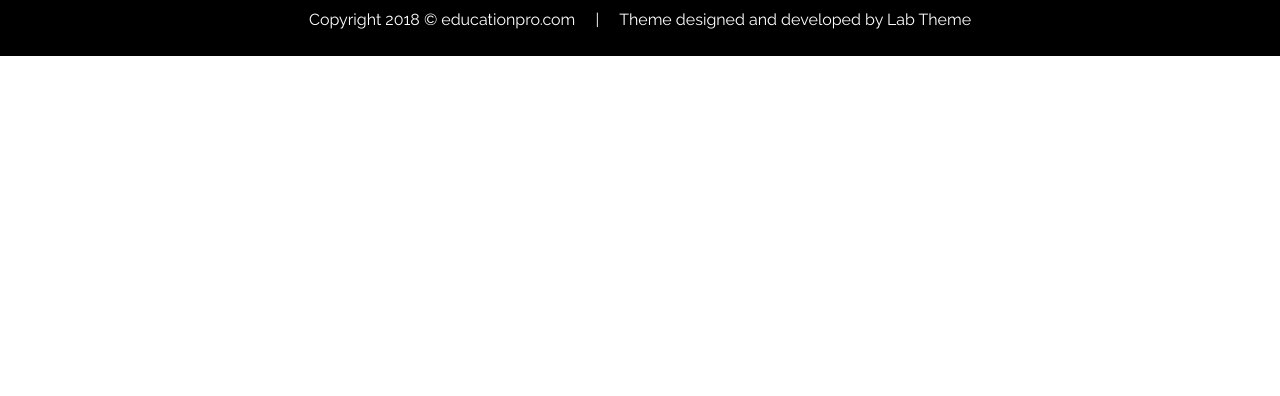
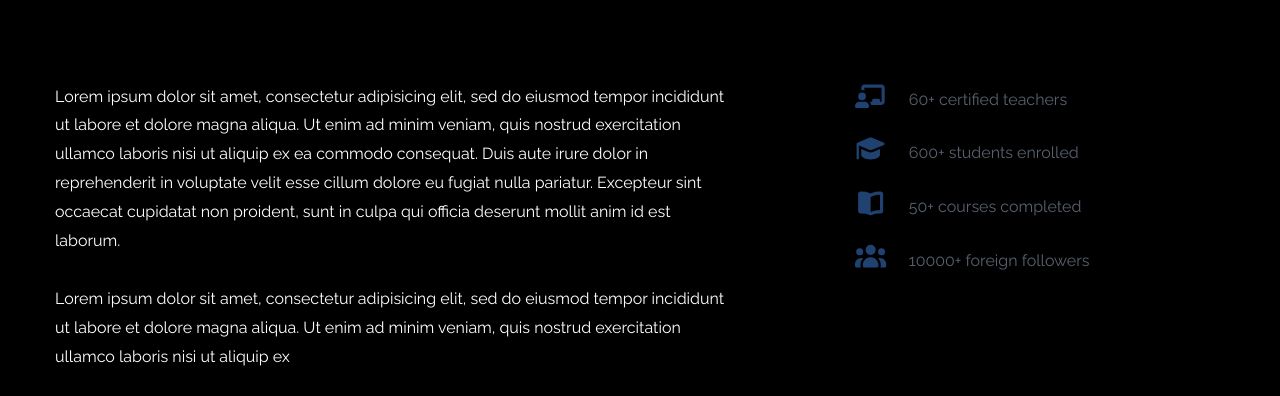
Before and after one commit to waqar-ansari/edulab, a plain HTML site: page index.html in a window 1280 px wide. Shown: the part 4685-5081 px from the top of the page. Before the commit the page ends 4741 px from the top, so only its background shows below. Drawn offline with Linux system fonts and the light colour scheme.

Commit message:
improved UI

```diff
--- a/index.html
+++ b/index.html
@@ -627,6 +627,38 @@
 
 				</div>
 			</div>
+			<section class="about-upper-section" itemprop="mainContentofPage">
+				<div class="container">
+					<article class="who-we-are">
+						<h2 class="top-heading">who we are</h2>
+						<p>Lorem ipsum dolor sit amet, consectetur adipisicing elit, sed do eiusmod
+						tempor incididunt ut labore et dolore magna aliqua. Ut enim ad minim veniam,
+						quis nostrud exercitation ullamco laboris nisi ut aliquip ex ea commodo
+						consequat. Duis aute irure dolor in reprehenderit in voluptate velit esse
+						cillum dolore eu fugiat nulla pariatur. Excepteur sint occaecat cupidatat non
+						proident, sunt in culpa qui officia deserunt mollit anim id est laborum.</p>
+
+						<p>Lorem ipsum dolor sit amet, consectetur adipisicing elit, sed do eiusmod
+						tempor incididunt ut labore et dolore magna aliqua. Ut enim ad minim veniam,
+						quis nostrud exercitation ullamco laboris nisi ut aliquip ex</p>
+					</article>
+					<div class="our-story">
+						<h2 class="top-heading">our story</h2>
+						<ul>
+							<li><i class="fas fa-chalkboard-teacher"></i> <a href="#">60+ certified teachers</a></li>
+							<li><i class="fas fa-graduation-cap"></i> <a href="#">600+ students enrolled</a></li>
+							<li><i class="fas fa-book-open"></i> <a href="#">50+ courses completed</a></li>
+							<li><i class="fas fa-users"></i> <a href="#">10000+ foreign followers</a></li>
+
+							<!-- For None link use below -->
+							<!-- <li><i class="fas fa-chalkboard-teacher"></i> <p>60+ certified teachers</p></li>
+							<li><i class="fas fa-graduation-cap"></i>  <p>600+ students enrolled</p></li>
+							<li><i class="fas fa-book-open"></i>  <p>50+ courses completed</p></li>
+							<li><i class="fas fa-users"></i>  <p>10000+ foreign followers</p></li> -->
+						</ul>
+					</div>
+				</div>
+			</section>
 			<!-- End of box-Wrap -->
 			<div class="footer-second-section">
 				<div class="container">
--- a/style.css
+++ b/style.css
@@ -2323,7 +2323,7 @@ aside .news-letter hr {
 
 .about-upper-section .who-we-are p {
 	/*font-size: 1.6rem;*/
-	/*color: #59616d;*/
+	color: white;
 	margin-bottom: 1.875em;
 	line-height: 1.8;
 }
@@ -3543,3 +3543,15 @@ RESPONSIVE STYLESHEET
 .what-other-say .owl-nav button.owl-next:hover {
 	background: #12a84e;
 }
+
+
+@media screen and (Max-width:450px) and (min-width:300px){
+	.top-header{
+		display:none;
+	}
+
+	.what-other-say .container .customer-item .border{
+		padding: 33px 14px 45px 14px;
+	}
+
+}
```
